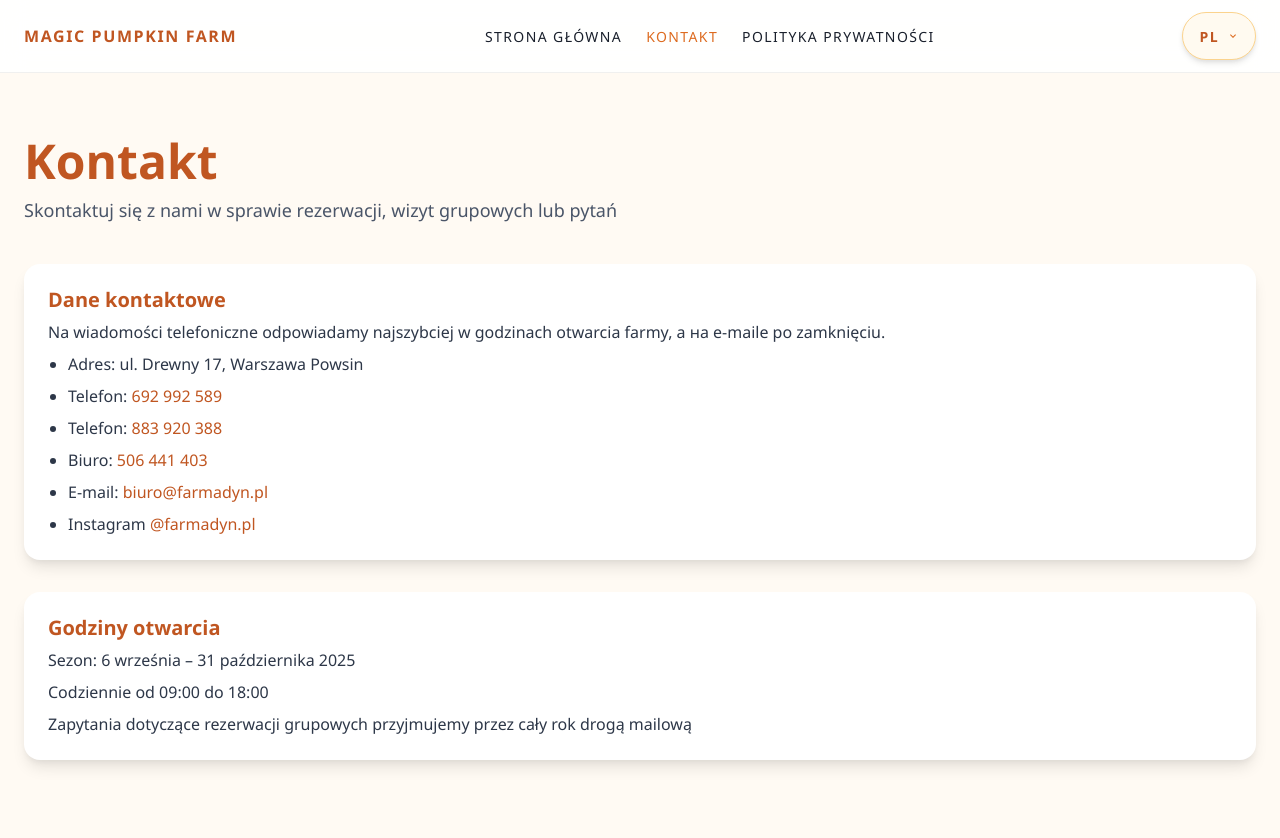
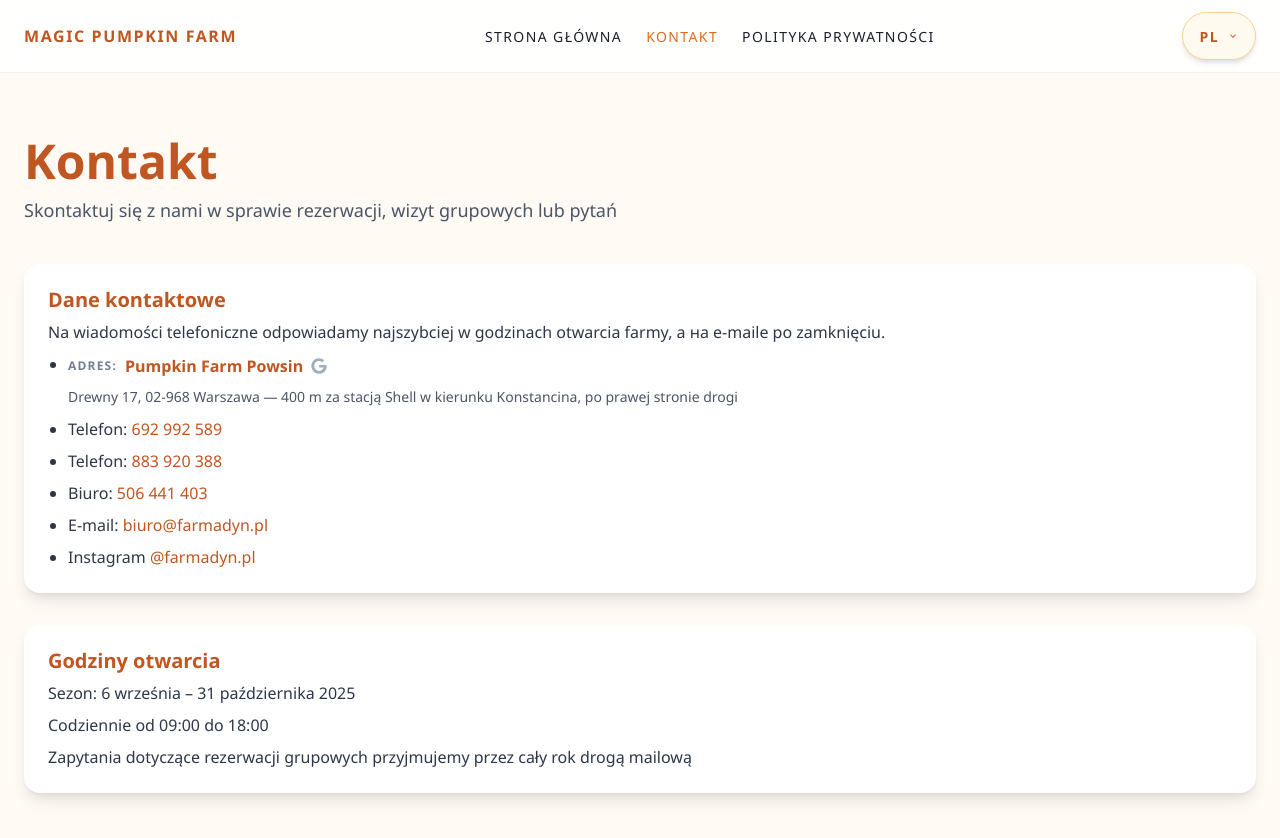
Before and after one commit to DenysVM/farmadyn-react, a React (Vite) app: page /contact in a window 1280 px wide. Shown: the top 838 px of the page. Built offline with nearby package versions, Linux system fonts and the light colour scheme.

Commit message:
feat: polish contact address layout

```diff
--- a/package.json
+++ b/package.json
@@ -12,6 +12,7 @@
         "qrcode.react": "^4.2.0",
         "react": "^18.2.0",
         "react-dom": "^18.2.0",
+        "react-icons": "^5.5.0",
         "react-router-dom": "^6.11.1"
     },
     "scripts": {
--- /dev/null
+++ b/src/components/ContactAddress.tsx
@@ -0,0 +1,89 @@
+import { Box, HStack, Icon, Link, Stack, Text } from "@chakra-ui/react";
+import { FaGoogle } from "react-icons/fa";
+import { useLocale } from "../i18n/LocaleContext";
+
+const mapHref =
+  "https://www.google.com/maps/place/Pumpkin+Farm+Pumpkin+Farm+Powsin/@52.1153199,21.1070551,19.85z/data=!4m6!3m5!1s0x47192c4e521dddad:0xd7c358be0e8416f2!8m2!3d52.1153178!4d21.1071395!16s%2Fg%2F11c59ptpvr?entry=ttu";
+
+const contentByLocale = {
+  pl: {
+    label: "Adres:",
+    mapLabel: "Pumpkin Farm Powsin",
+    mapAriaLabel: "Otwórz lokalizację Pumpkin Farm Powsin w Mapach Google",
+    mobileLines: [
+      "Drewny 17, 02-968 Warszawa",
+      "400 m za stacją Shell w kierunku Konstancina, po prawej stronie drogi"
+    ],
+    desktopLine:
+      "Drewny 17, 02-968 Warszawa — 400 m za stacją Shell w kierunku Konstancina, po prawej stronie drogi"
+  },
+  en: {
+    label: "Address:",
+    mapLabel: "Pumpkin Farm Powsin",
+    mapAriaLabel: "Open Pumpkin Farm Powsin in Google Maps",
+    mobileLines: [
+      "Drewny 17, 02-968 Warsaw",
+      "400 m past the Shell station towards Konstancin, on the right-hand side"
+    ],
+    desktopLine:
+      "Drewny 17, 02-968 Warsaw — 400 m past the Shell station towards Konstancin, on the right-hand side"
+  }
+} as const;
+
+const ContactAddress = () => {
+  const { locale } = useLocale();
+  const copy = contentByLocale[locale] ?? contentByLocale.pl;
+
+  return (
+    <Stack spacing={2} align="flex-start">
+      <HStack spacing={2} align="center" flexWrap="wrap">
+        <Text
+          fontSize="xs"
+          fontWeight="semibold"
+          color="gray.500"
+          textTransform="uppercase"
+          letterSpacing="widest"
+        >
+          {copy.label}
+        </Text>
+
+        <HStack spacing={2} align="center">
+          <Link
+            href={mapHref}
+            isExternal
+            fontWeight="semibold"
+            color="brand.600"
+            _hover={{ textDecoration: "underline" }}
+            aria-label={copy.mapAriaLabel}
+          >
+            {copy.mapLabel}
+          </Link>
+          <Icon as={FaGoogle} boxSize={4} color="gray.400" />
+        </HStack>
+      </HStack>
+
+      <Box lineHeight="tall" w="full">
+        {copy.mobileLines.map((line, index) => (
+          <Text
+            key={`mobile-line-${index}`}
+            fontSize="sm"
+            color="gray.600"
+            display={{ base: "block", md: "none" }}
+          >
+            {line}
+          </Text>
+        ))}
+        <Text
+          fontSize="sm"
+          color="gray.600"
+          display={{ base: "none", md: "block" }}
+          whiteSpace="normal"
+        >
+          {copy.desktopLine}
+        </Text>
+      </Box>
+    </Stack>
+  );
+};
+
+export default ContactAddress;
--- a/src/components/sections/TextSection.tsx
+++ b/src/components/sections/TextSection.tsx
@@ -23,6 +23,7 @@ import {
 import InstagramContactCard from "../InstagramContactCard";
 import BookingArrayWidget from "../BookingArrayWidget";
 import { resolveAssetPath } from "../../utils/assetPath";
+import ContactAddress from "../ContactAddress";
 
 type LinkAction = {
   type: "link";
@@ -103,7 +104,7 @@ const TextSection = ({
     onClose: onVideoClose,
   } = useDisclosure();
 
-  // helpers (вернули корректный вызов open/close)
+  // helpers to keep open/close wiring tidy
   const openImage = (a: ModalImageAction) => {
     setActiveImageAction(a);
     onImageOpen();
@@ -168,6 +169,11 @@ const TextSection = ({
   const phoneRegex = /(\+?\d[\d\s-]{4,}\d)/;
 
   const renderContactItem = (item: string) => {
+    const normalized = item.trim().toLowerCase();
+    if (normalized.startsWith("adres") || normalized.startsWith("address")) {
+      return <ContactAddress />;
+    }
+
     const emailMatch = item.match(emailRegex);
     if (emailMatch) {
       const email = emailMatch[0];
@@ -268,7 +274,7 @@ const TextSection = ({
                   role="group"
                   onClick={(e) => {
                     openVideo(action);
-                    (e.currentTarget as HTMLButtonElement).blur(); // опционально: вернуть цвет текста после клика
+                    (e.currentTarget as HTMLButtonElement).blur(); // optional: restore focus state
                   }}
                 >
                   <Box
```
Also changed, not shown: 1 other file (tests, documents, lock files or other folders).
